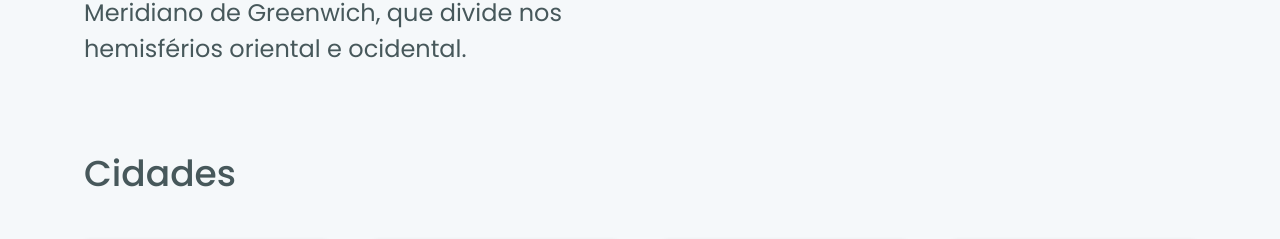
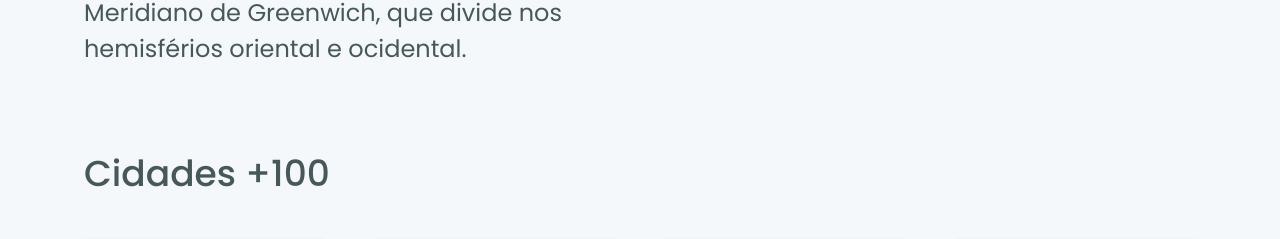
Before and after one commit to wfl-junior/rocketseat-ignite-desafio-interface-com-chakra-ui, a Next.js app: page /continent/europe in a window 1280 px wide. Shown: the part 1009-1248 px from the top of the page. Built offline with nearby package versions, Linux system fonts and the light colour scheme.

Commit message:
arrumar título Cidades +100 na página de Continente

```diff
--- a/src/pages/continent/[slug].tsx
+++ b/src/pages/continent/[slug].tsx
@@ -197,7 +197,7 @@ const Continent: NextPage<ContinentProps> = ({
           lineHeight={1.5}
           fontWeight="medium"
         >
-          Cidades
+          Cidades +100
         </Heading>
 
         <Grid
```
